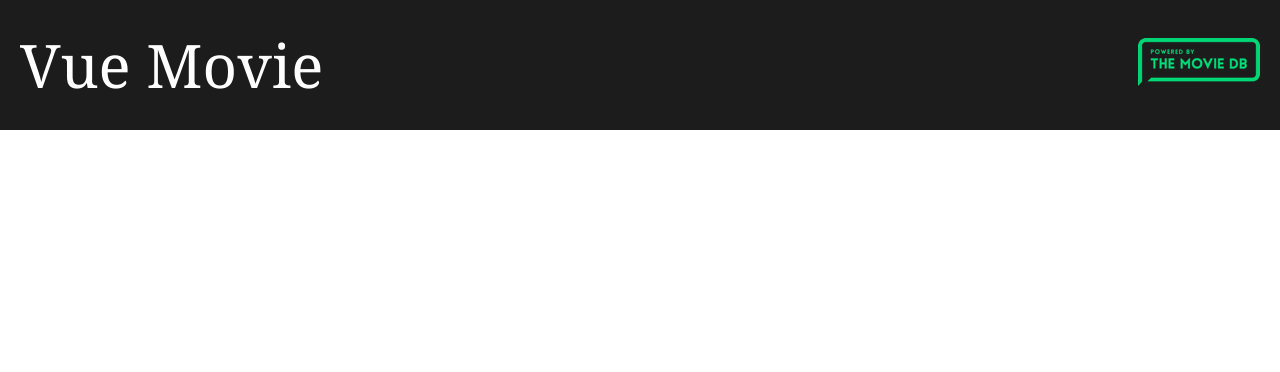
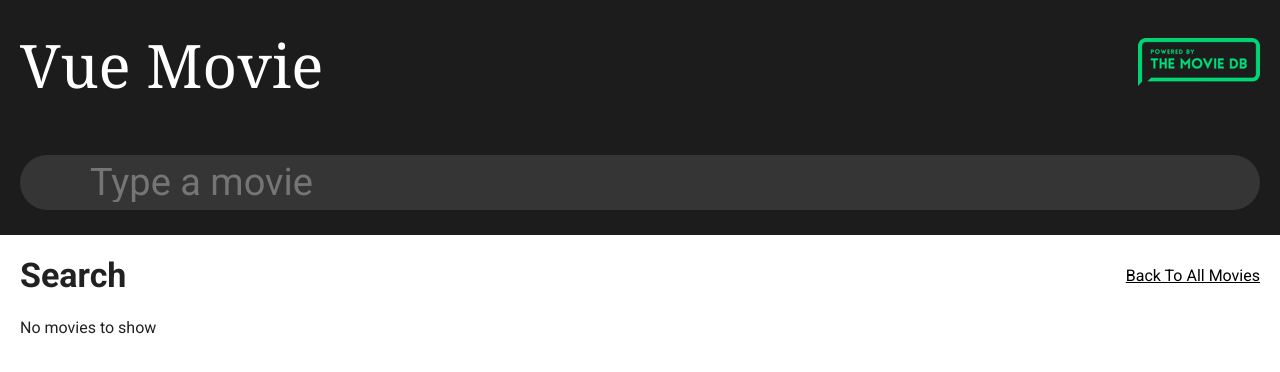
Before and after one commit to orby32/vue-movie-3, a Vue app: page /search in a window 1280 px wide. Shown: the top 372 px of the page. Built offline with nearby package versions, Linux system fonts and the light colour scheme.

Commit message:
add exteneded search + person page

```diff
--- a/src/App.vue
+++ b/src/App.vue
@@ -2,7 +2,10 @@
   <v-app dark>
 <Header/>
     <v-content>
+      <keep-alive include="Movie">
       <router-view/>
+      </keep-alive>
+
     </v-content>
   </v-app>
 </template>
--- a/src/components/MainView.vue
+++ b/src/components/MainView.vue
@@ -1,10 +1,11 @@
 <template>
   <div class="main-view-container">
     <div class="page-header">
-    <h1>{{isMainView ? categoryName : 'Your favorites' | formattedText }}</h1>
-      <router-link :to="{ name: 'wishlist'}" class="header-link" v-if="isMainView">Your favorites</router-link>
+    <h1>{{isMainView ? categoryName : $route.path | formattedText }}</h1>
+      <router-link :to="{ name: 'wishlist'}" class="header-link" v-if="isMainView">Your favorites({{favorites.length}})</router-link>
       <a @click="$router.go(-1)" class="header-link" v-else>Back to all movies</a>
     </div>
+
     <ul class="movies-list">
       <li
         class="movies-list__item"
@@ -24,13 +25,13 @@
           <button class="add-to-favs" @click="toggleSelect(movie)" v-if="isMainView">
           {{
             favorites.includes(movie)
-              ? "Added to favorites!"
+              ? "Remove from favorites"
               : "Add to favorites"
           }}
         </button>
       </li>
     </ul>
-    <p v-if="movies.length === 0">{{emptyMessage}}</p>
+    <p v-if="!isWishlistView && movies.length === 0">{{emptyMessage}}</p>
   </div>
 </template>
 
--- a/src/components/SearchField.vue
+++ b/src/components/SearchField.vue
@@ -1,8 +1,11 @@
 <template>
   <div class="search-bar">
     <div class="search-bar-content">
-      <input type="text" placeholder="Search..." v-model="searchTerm" />
+      <input type="text" placeholder="Search from the list..." v-model="searchTerm"/>
     </div>
+     <router-link :to="{ name: 'results'}">
+       Looking for another movie?
+     </router-link>
   </div>
 </template>
 
--- a/src/main.js
+++ b/src/main.js
@@ -31,7 +31,7 @@ Vue.filter('hour', function(value) {
   return `${hours}:${minutes}h` ;
 })
 Vue.filter('formattedText', function(value) {
-  let newValue = value.replace('_', ' ');
+  let newValue = value.replace(/[/_]/g,' '); // replace _ or /
   return newValue;
 })
 
--- a/src/pages/Movie.vue
+++ b/src/pages/Movie.vue
@@ -23,7 +23,9 @@
     </div>
 
     <ul class="actors-list">
+
       <Card v-for="person in specificMovieCast" :key="person.cast_id">
+        <router-link :to="{ name: 'person', params: { id: person.id } }">
         <img
           :src="`http://image.tmdb.org/t/p/w500/${person.profile_path}`"
           alt=""
@@ -34,6 +36,7 @@
           <p>{{ person.name }}</p>
           <p>{{ person.character }}</p>
         </div>
+        </router-link>
       </Card>
     </ul>
   </div>
@@ -65,7 +68,7 @@ export default {
 
   created() {
     // Fetch an array of endpoints and then continue normally
-    Promise.allSettled(this.urls.map((url) => axios.get(url)))
+    Promise.all(this.urls.map((url) => axios.get(url)))
       .then((res) => {
         // Prepare the data for heroObject(HeroImage)
         const { title, overview, backdrop_path } = res[1].data;
@@ -127,11 +130,13 @@ export default {
 .movie-details {
     display: grid;
     grid-template-columns: repeat(5, 1fr);
-    grid-gap: 20px;
+    justify-items: center;
     align-items: center;
     padding: 30px;
-    background-color: #4a4a4a;
-    color: #fff;
+    background-color: #dcdcdc;
+    color: #4a4a4a;
+
+    p { margin-bottom: 0;}
 
     @media (max-width: 768px) {
     grid-template-columns: 1fr;
--- /dev/null
+++ b/src/pages/Person.vue
@@ -0,0 +1,41 @@
+<template>
+<div>
+<div class="person-data">
+<div>
+    <h1>{{personData.name}}</h1>
+    <p>{{personData.birthday}}</p>
+    <p>{{personData.biography}}</p>
+</div>
+    <img v-if="personData.profile_path !== null" :src="`http://image.tmdb.org/t/p/w500/${personData.profile_path}`" :alt="`${personData.name} profile`">
+</div>
+<keep-alive>
+<a @click="$router.go(-1)">Back to all cast</a>
+</keep-alive>
+</div>
+</template>
+
+<script>
+export default {
+computed: {
+    personData() {
+        return this.$store.getters.getPersonData;
+    }
+},
+mounted() {
+        this.$store.dispatch('fetchPersonData', this.$route.params.id)
+}
+}
+</script>
+
+<style lang="scss" scoped>
+    .person-data {
+    display: grid;
+    grid-template-columns: 1fr 1fr;
+    justify-items: center;
+    align-items: center;
+    padding: 40px;
+
+    img {max-height: 500px}
+}
+
+</style>
--- /dev/null
+++ b/src/pages/Results.vue
@@ -0,0 +1,80 @@
+<template>
+<div>
+        <div class="search-bar">
+            <div class="search-bar-content">
+        <input type="text" v-model="term" @keyup.enter="fetchResults" placeholder="Type a movie">
+    </div>
+    </div>
+        <MainView :movies="results"></MainView>
+
+</div>
+
+</template>
+
+<script>
+    import axios from 'axios'
+    import MainView from '@/components/MainView.vue'
+
+    export default {
+    name: 'results',
+    components: {
+        MainView
+    },
+    data() {
+        return {
+            term: '',
+            results: []
+        }
+    },
+    computed: {
+        unicodeUriTerm() {
+            return encodeURI(this.term);
+        }
+    },
+    methods: {
+        fetchResults() {
+            axios.get(`https://api.themoviedb.org/3/search/movie?api_key=d1a4edd7c25b0afc72e1f8debe620e61&language=en-US&page=1+2&include_adult=false&query=${this.unicodeUriTerm}`)
+            // .then(response => response.json())
+            .then (res => {
+                this.results = res.data.results.filter(el => el.backdrop_path !== null && el.poster_path !== null);
+            })
+            .catch(e => console.log(e))
+        }
+    }
+}
+</script>
+
+<style scoped lang="scss">
+.search-bar {
+  width: 100%;
+  height: 105px;
+  background: #1c1c1c;
+  position: relative;
+  padding: 25px 20px 0;
+  -webkit-box-sizing: border-box;
+  box-sizing: border-box;
+  color: #fff;
+}
+.search-bar-content {
+  max-width: 1280px;
+  width: 100%;
+  height: 55px;
+  background: #353535;
+  margin: 0 auto;
+  border-radius: 40px;
+  position: relative;
+  color: #fff;
+
+  input {
+    font-size: 38px;
+    position: absolute;
+    left: 70px;
+    top: 7px;
+    border: 0;
+    background: transparent;
+    height: 40px;
+    width: 88%;
+    color: #fff;
+  }
+}
+</style>
--- a/src/router.js
+++ b/src/router.js
@@ -12,6 +12,15 @@ export const routes = [
         path: '/favorites',
         name: 'wishlist',
         component: () => import(/* webpackPrefetch: true */ '../src/pages/Wishlist.vue')
+    },
+    {
+        path: '/search',
+        name: 'results',
+        component: () => import(/* webpackPrefetch: true */ '../src/pages/Results.vue')
+    },
+    {
+        path: '/details/:id',
+        name: 'person',
+        component: () => import(/* webpackPrefetch: true */ '../src/pages/Person.vue')
     }
-
 ]
--- a/src/store.js
+++ b/src/store.js
@@ -19,7 +19,8 @@ export default new Vuex.Store({
     hero: "",
     searchTerm: "",
     categoryFetchedTitle: 'popular',
-    favorites: []
+    favorites: [],
+    personData: ""
   },
   mutations: {
     SET_POPULAR(state, payload) {
@@ -31,6 +32,10 @@ export default new Vuex.Store({
     UPDATE_SEARCH_TERM(state, payload) {
       state.searchTerm = payload;
     },
+    SET_PERSON_DATA(state, payload) {
+      state.personData = payload
+    },
+
     CHANGE_FETCHED_CATEGORY(state, payload) {
       state.categoryFetchedTitle = payload;
     },
@@ -69,6 +74,14 @@ export default new Vuex.Store({
         })
         .catch(error => console.log(error));
     },
+    fetchPersonData({commit}, personId) {
+      axios.get(`https://api.themoviedb.org/3/person/${personId}?api_key=${this.state.key}&language=en-US`)
+      .then(res => {
+        console.log(res.data)
+        commit("SET_PERSON_DATA", res.data);
+      })
+    },
+
     addToFavs({commit}, movie) {
       commit("ADD_AS_FAVORITE", movie)
     },
@@ -85,6 +98,9 @@ export default new Vuex.Store({
     },
     getUserFavorites(state) {
       return state.favorites;
+    },
+    getPersonData(state) {
+      return state.personData;
     }
   },
   plugins: [vuexLocal.plugin]
```
